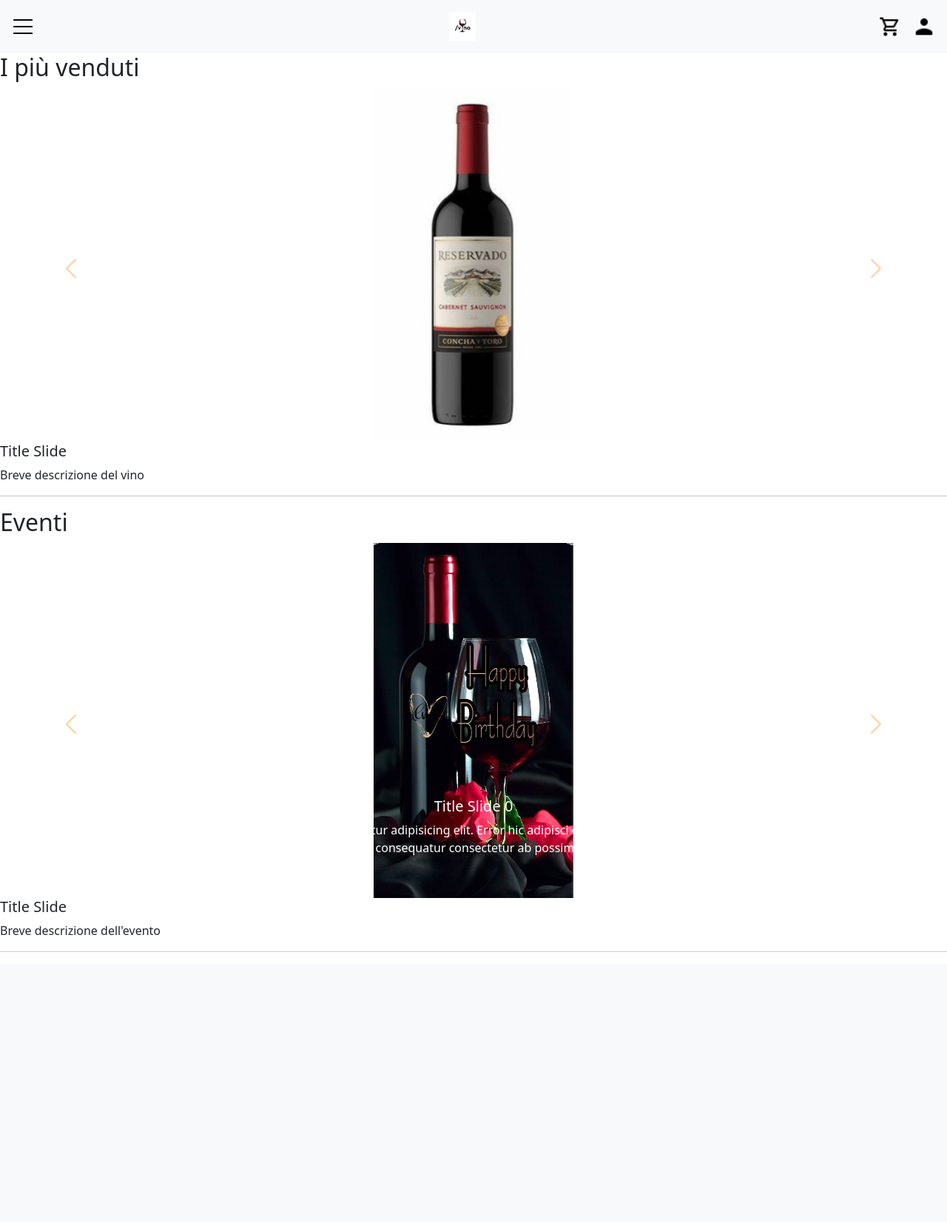
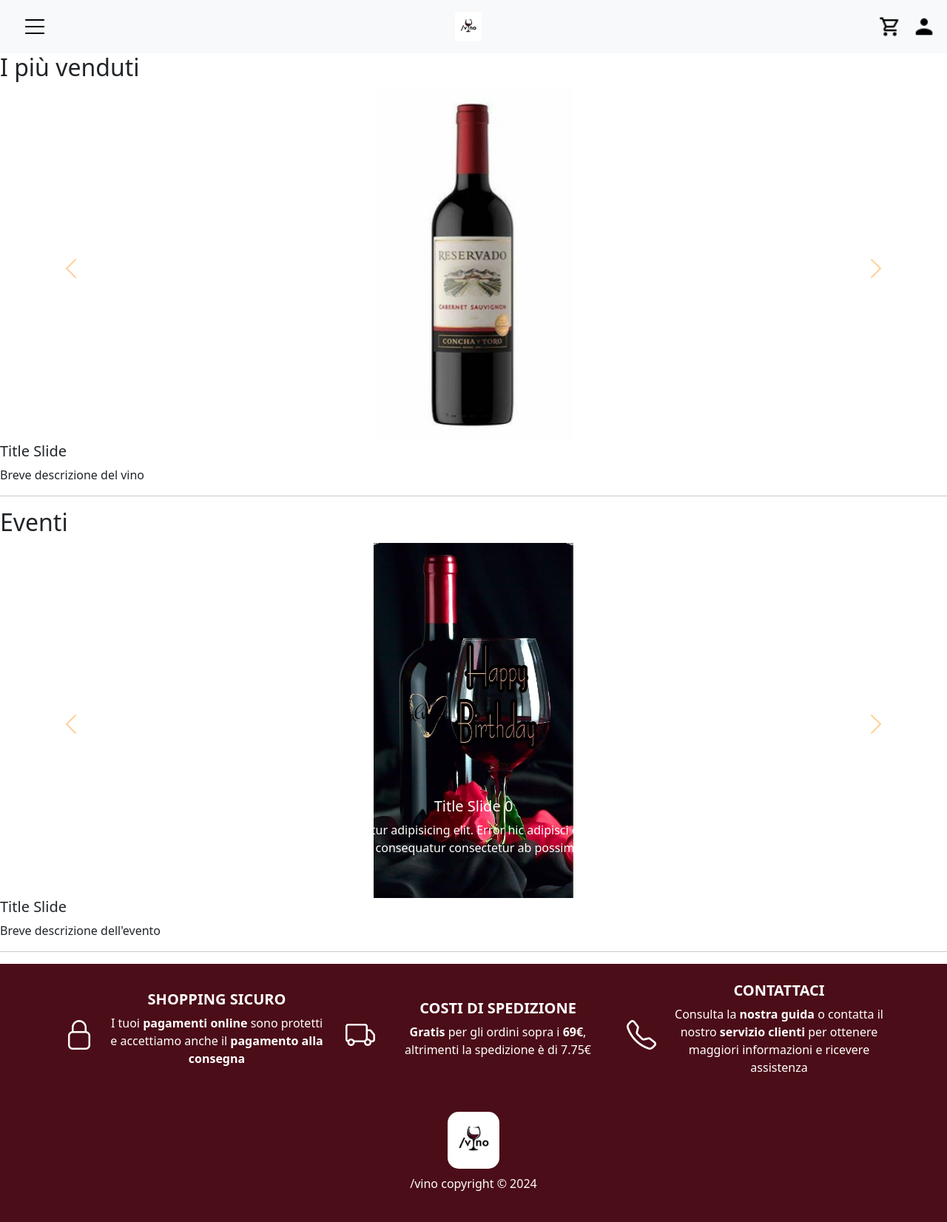
Before and after one commit to robertop03/ElaboratoTecnologieWeb, a PHP site: page /html/index.html in a window 1280 px wide. Shown: the whole page at 74% size. Before the commit the page ends 1287 px from the top, so only its background shows below. Run offline with PHP 8.4, Linux system fonts and the light colour scheme.

Commit message:
Creato il footer della pagine Index.html e aggiunte le corrispondenti regole di stile in style.css

```diff
--- a/css/style.css
+++ b/css/style.css
@@ -15,3 +15,32 @@
     max-height: 60vh;
     height: auto;
 }
+
+/*
+* Footer
+*/
+.custom-footer {
+    background-color: #4b0d17; /* Colore simile a quello dello screenshot */
+}
+
+.custom-footer > h5 {
+    font-weight: bold;
+}
+
+.custom-footer > p {
+    margin: 0;
+    font-size: 0.9rem;
+}
+
+.custom-footer > i {
+    color: white;
+}
+
+.logo-footer {
+    max-width: 70px;
+    border-radius: 15px; /* Arrotondamento minimo */
+}
+
+.d-flex.align-items-center > i {
+    min-width: 50px; /* Assicura uno spazio fisso tra icona e testo */
+}
--- a/html/index.html
+++ b/html/index.html
@@ -7,12 +7,13 @@
     <title>Home - &lt;/vino&gt;</title>
     <link rel="stylesheet" href="https://cdn.jsdelivr.net/npm/bootstrap@5.3.3/dist/css/bootstrap.min.css" integrity="sha384-QWTKZyjpPEjISv5WaRU9OFeRpok6YctnYmDr5pNlyT2bRjXh0JMhjY6hW+ALEwIH" crossorigin="anonymous">
     <link rel="stylesheet" href="../css/style.css">
+    <link rel="stylesheet" href="https://cdn.jsdelivr.net/npm/bootstrap-icons/font/bootstrap-icons.css"> <!-- icone Bootstrap -->
 </head>
 
 <body>
     <!-- NAVBAR -->
     <nav class="d-flex justify-content-between align-items-center p-3 bg-light">
-        <img src="../resources/icons/menu.png" alt="Menu" class="me-3" style="height: 30px;">
+        <img src="../resources/icons/menu.png" alt="Menu" class="mx-3" style="height: 30px;">
         <img src="../resources/img/logoWeb.jpeg" alt="Logo" class="mx-auto" style="height: 40px;">
         <div class="d-flex">
             <img src="../resources/icons/empty-cart.png" alt="Carrello" class="me-3" style="height: 30px;">
@@ -102,6 +103,44 @@
 
     <hr class="border-dark">
 
+
+    <!-- FOOTER -->
+    <footer class="text-white py-4 custom-footer">
+        <div class="container">
+            <div class="row text-center">
+                <div class="col-md-4 mb-3 d-flex align-items-center justify-content-center">
+                    <i class="bi bi-lock fs-1 me-3"></i>
+                    <div>
+                        <h5><strong>SHOPPING SICURO</strong></h5>
+                        <p>I tuoi <strong>pagamenti online</strong> sono protetti e accettiamo anche il <strong>pagamento alla consegna</strong></p>
+                    </div>
+                </div>
+                <div class="col-md-4 mb-3 d-flex align-items-center justify-content-center">
+                    <i class="bi bi-truck fs-1 me-3"></i>
+                    <div>
+                        <h5><strong>COSTI DI SPEDIZIONE</strong></h5>
+                        <p><strong>Gratis</strong> per gli ordini sopra i <strong>69€</strong>, altrimenti la spedizione è di 7.75€</p>
+                    </div>
+                </div>
+                <div class="col-md-4 mb-3 d-flex align-items-center justify-content-center">
+                    <i class="bi bi-telephone fs-1 me-3"></i>
+                    <div>
+                        <h5><strong>CONTATTACI</strong></h5>
+                        <p>Consulta la <strong>nostra guida</strong> o contatta il nostro <strong>servizio clienti</strong> per ottenere maggiori informazioni e ricevere assistenza</p>
+                    </div>
+                </div>
+            </div>
+            <div class="row text-center mt-3">
+                <div class="col">
+                    <img src="../resources/img/logoWeb.jpeg" alt="Logo" class="img-fluid logo-footer">
+                    <p class="mt-2">/vino copyright © 2024</p>
+                </div>
+            </div>
+        </div>
+    </footer>
+    <!-- END FOOTER -->
+
+
     <!-- Script JS di Bootstrap -->
     <script src="https://cdn.jsdelivr.net/npm/bootstrap@5.3.3/dist/js/bootstrap.min.js" integrity="sha384-0pUGZvbkm6XF6gxjEnlmuGrJXVbNuzT9qBBavbLwCsOGabYfZo0T0to5eqruptLy" crossorigin="anonymous"></script>
 </body>
```
